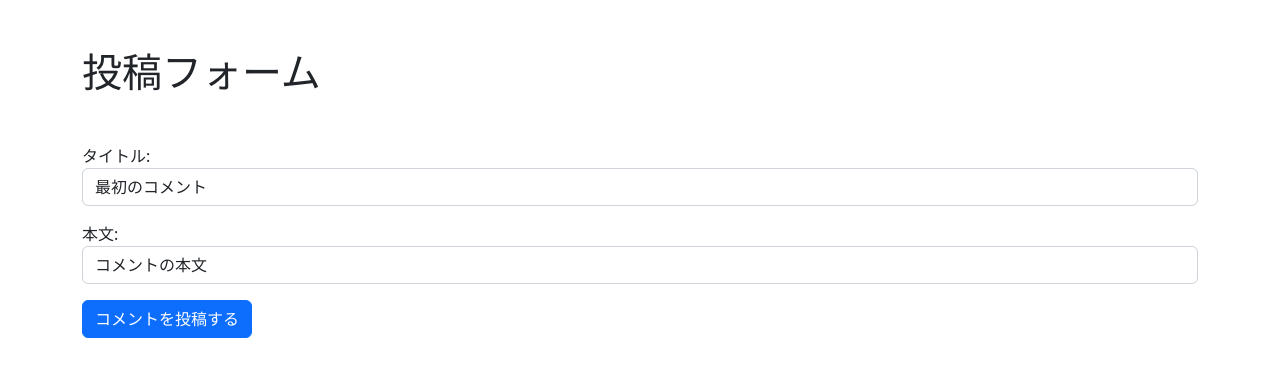
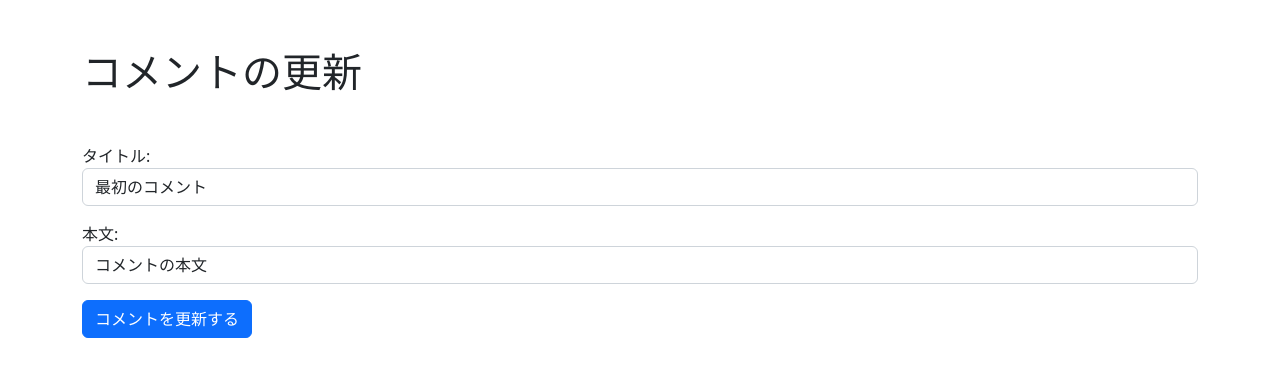
Before and after one commit to rinsaka/django_comment_mysql, a Django app: page /1/update/ in a window 1280 px wide. Shown: the top 377 px of the page. Run offline with Django 4.2, Linux system fonts and the light colour scheme; data comes from the database, SQL or seed files in the repository.

Commit message:
template

```diff
--- a/comments/templates/comments/comment_form.html
+++ b/comments/templates/comments/comment_form.html
@@ -1,16 +1,16 @@
 {% extends 'base.html' %}
 
 {% block title %}
-コメント投稿
+{{ page_title }}
 {% endblock %}
 
 {% block content %}
     <div class="container">
-        <h1 class="my-5">投稿フォーム</h1>
+        <h1 class="my-5">{{ form_name }}</h1>
         <form method="POST">
             {% csrf_token %}
             {{ form.as_p }}
-            <button type="submit" class="btn btn-primary">コメントを投稿する</button>
+            <button type="submit" class="btn btn-primary">{{ button_label }}</button>
         </form>
     </div>
 {% endblock content %}
--- a/comments/views.py
+++ b/comments/views.py
@@ -24,7 +24,21 @@ class CreateCommentView(CreateView):
     form_class = CommentForm
     success_url = reverse_lazy('comments:index')
 
+    def get_context_data(self, **kwargs):
+        context = super().get_context_data(**kwargs)
+        context['page_title'] = 'コメントの投稿'
+        context['form_name'] = 'コメントの投稿'
+        context['button_label'] = 'コメントを投稿する'
+        return context
+
 class UpdateCommentView(UpdateView):
     model = Comment
     form_class = CommentForm
     success_url = reverse_lazy('comments:index')
+
+    def get_context_data(self, **kwargs):
+        context = super().get_context_data(**kwargs)
+        context['page_title'] = 'コメントの更新'
+        context['form_name'] = 'コメントの更新'
+        context['button_label'] = 'コメントを更新する'
+        return context
```
